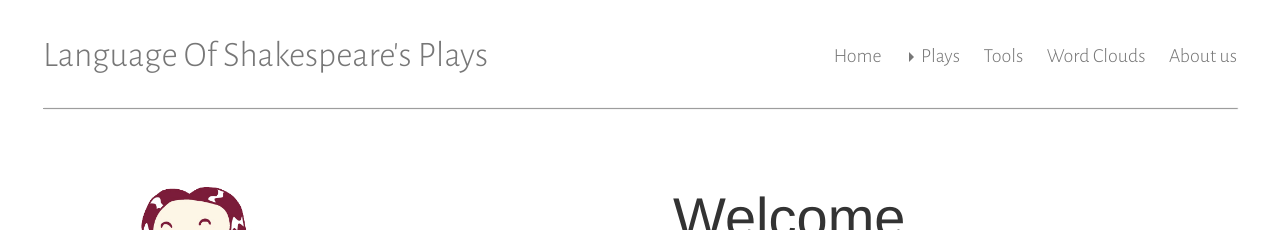
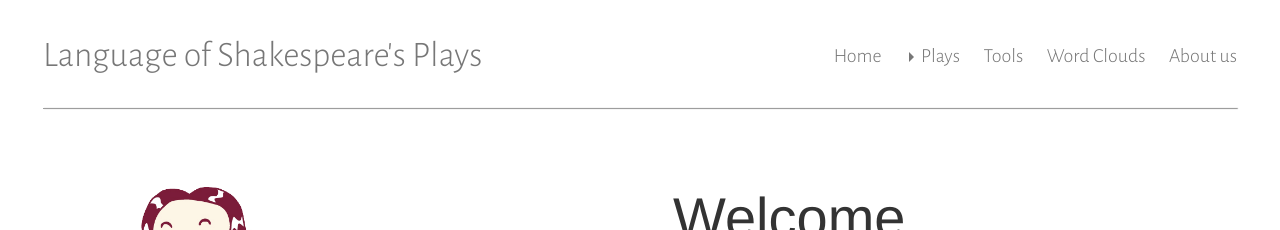
Before and after one commit to iahmed0/SU-LOSP.github.io, a Jekyll site: the page built from index.md, in a window 1280 px wide. Shown: the top 230 px of the page. Built offline with Jekyll 4.4.1, drawn with Linux system fonts in a browser that asks for light colours.

Commit message:
"Language Of Shakespeare's Plays" to "Language of Shakespeare's Plays"

```diff
--- a/_layouts/default.html
+++ b/_layouts/default.html
@@ -1,7 +1,7 @@
 <!DOCTYPE html>
 <html>
   <head>
-    <title>Language Of Shakespeare's Plays</title>
+    <title>Language of Shakespeare's Plays</title>
     <meta charset="utf-8" />
     <meta name="viewport" content="width=device-width, initial-scale=1">
     <link href="/assets/css/bootstrap.min.css" rel="stylesheet">
@@ -10,7 +10,7 @@
   <body>
     <header id="header" class="col-md-12">
       <a href="/">
-        <h1 class="col-md-5">Language Of Shakespeare's Plays</h1>
+        <h1 class="col-md-5">Language of Shakespeare's Plays</h1>
       </a>
 
       <nav class="col-md-7">
```
